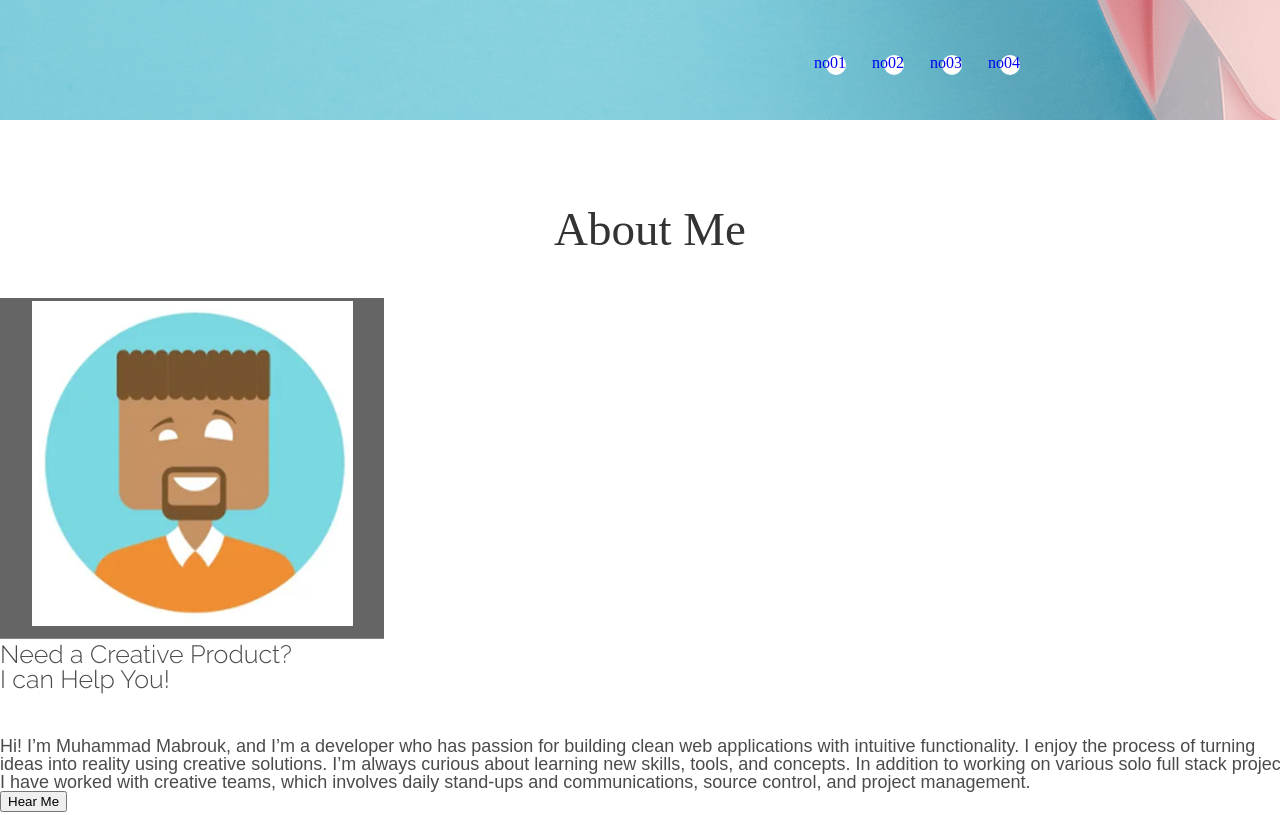
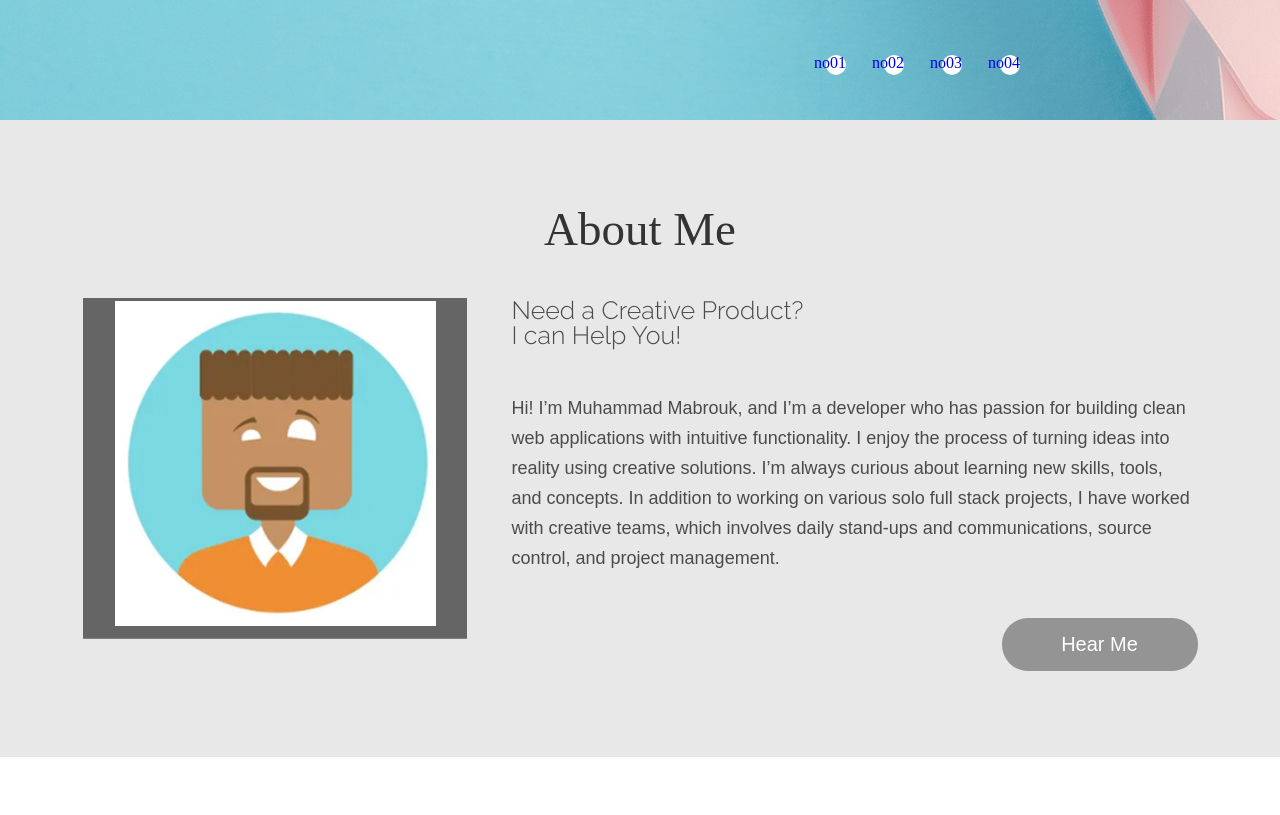
Before and after one commit to chisili/singlepage_07_03, a website built with Parcel: page index.html in a window 1280 px wide. Shown: the part 680-1495 px from the top of the page. Built offline with nearby package versions, Linux system fonts and the light colour scheme; grey boxes are pictures that could not be loaded.

Commit message:
box02 end

```diff
--- a/css/index.css
+++ b/css/index.css
@@ -131,7 +131,40 @@ header>.btn{
 #box01 p.link>a:last-child{
   margin-right: 260px;
 }
-
+/* box02 */
+#box02{
+  background-color: #e8e8e8;
+}
+#box02>div{
+  width: 1115px;
+  margin: 0 auto;
+}
+#box02 .box{
+  position: relative;
+  padding-left: 429px;
+}
+#box02 .box>figure{
+  position: absolute;
+  left: 0; top: 0;
+  width: 429px;
+}
+#box02 .box>div{}
+#box02 .box>div p.text{
+  line-height: 30px;
+  margin-bottom: 45px;
+}
+#box02 .box>div p.btn{
+  text-align: right;
+}
+#box02 .box>div p.btn>button{
+  width: 196px;
+  height: 53px;
+  background-color: #949494;
+  border: none;
+  color: #fff;
+  font-size: 20px;
+  border-radius: 26px;
+}
 
 /* aside */
 aside>ul{
--- a/index.html
+++ b/index.html
@@ -51,7 +51,7 @@
     <article id="box02">
       <div>
         <h3>About Me</h3>
-        <div>
+        <div class="box">
           <figure>
             <img src="./images/icon/people.png" alt="자신의 이름">
             <figcaption class="hide">나의 소개</figcaption>
@@ -62,7 +62,7 @@
               I can Help You!</p>
             <p class="text">Hi! I’m Muhammad Mabrouk, and I’m a developer who has passion for building clean web applications with intuitive functionality. I enjoy the process of turning ideas into reality using creative solutions. I’m always curious about learning new skills, tools, and concepts. In addition to working on various solo full stack projects, I have worked with creative teams, which involves daily stand-ups and communications, source control, and project management.
             </p>
-            <p><button>Hear Me</button></p>
+            <p class="btn"><button>Hear Me</button></p>
           </div>
         </div>
       </div>
```
